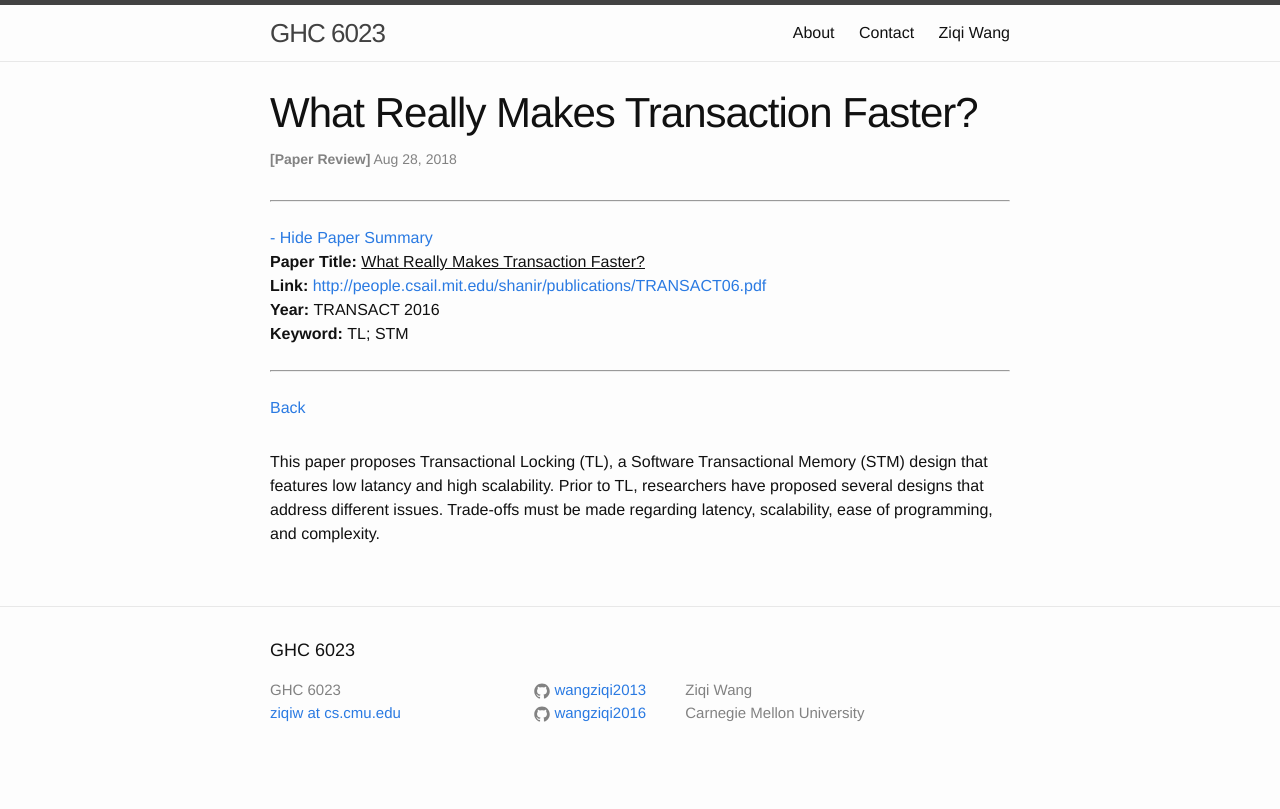
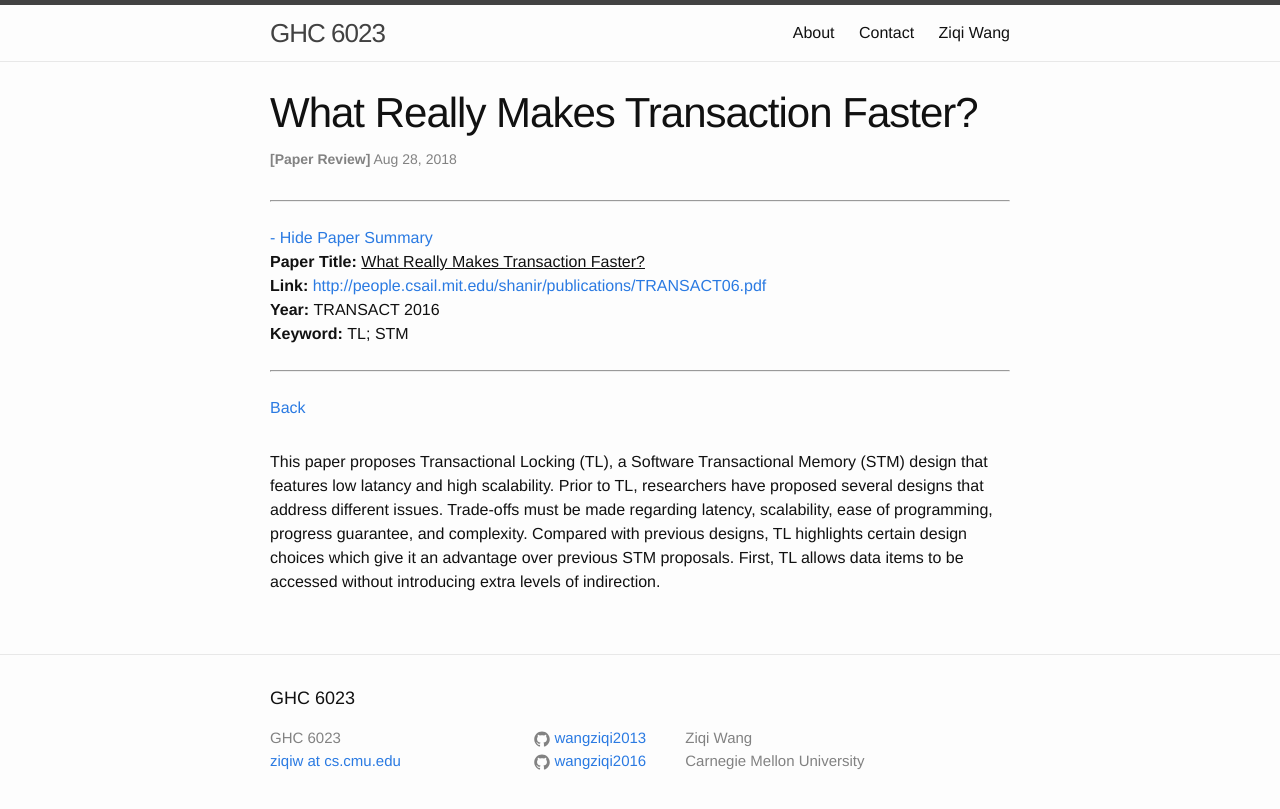
Before and after one commit to wangziqi2013/wangziqi2013.github.io, a Jekyll site: the page built from _posts/2018-08-27-what-really-makes-txn-fast.markdown, in a window 1280 px wide. Shown: the top 809 px of the page. Built offline with Jekyll 4.4.1, drawn with Linux system fonts in a browser that asks for light colours.

Commit message:
Working on design choices

```diff
--- a/_posts/2018-08-27-what-really-makes-txn-fast.markdown
+++ b/_posts/2018-08-27-what-really-makes-txn-fast.markdown
@@ -16,4 +16,7 @@ version_mgmt:
 This paper proposes Transactional Locking (TL), a Software Transactional Memory (STM)
 design that features low latancy and high scalability. Prior to TL, researchers have proposed
 several designs that address different issues. Trade-offs must be made regarding latency,
-scalability, ease of programming, and complexity.
+scalability, ease of programming, progress guarantee, and complexity. Compared with previous
+designs, TL highlights certain design choices which give it an advantage over previous STM
+proposals. First, TL allows data items to be accessed without introducing extra levels of
+indirection.
```
